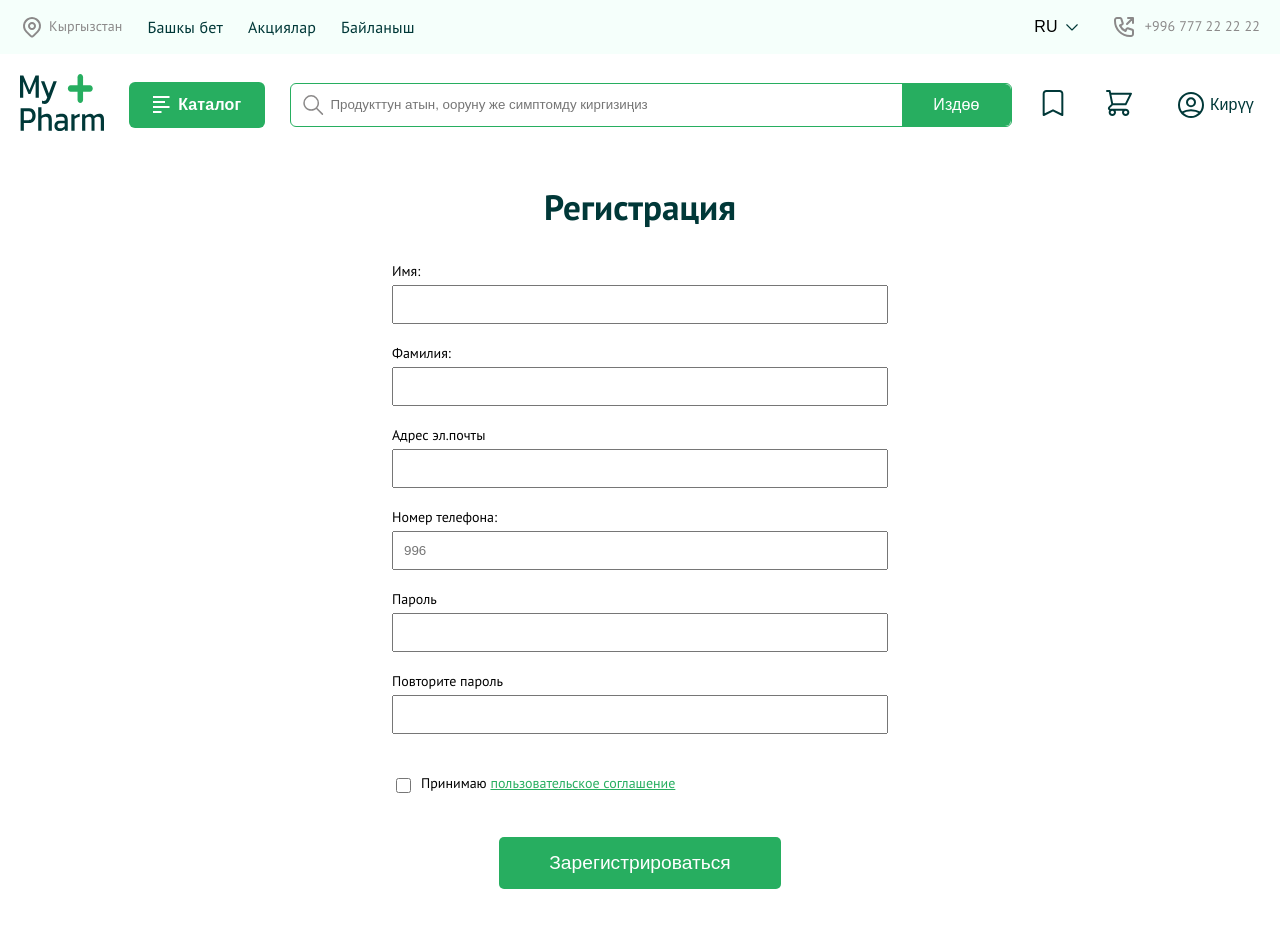
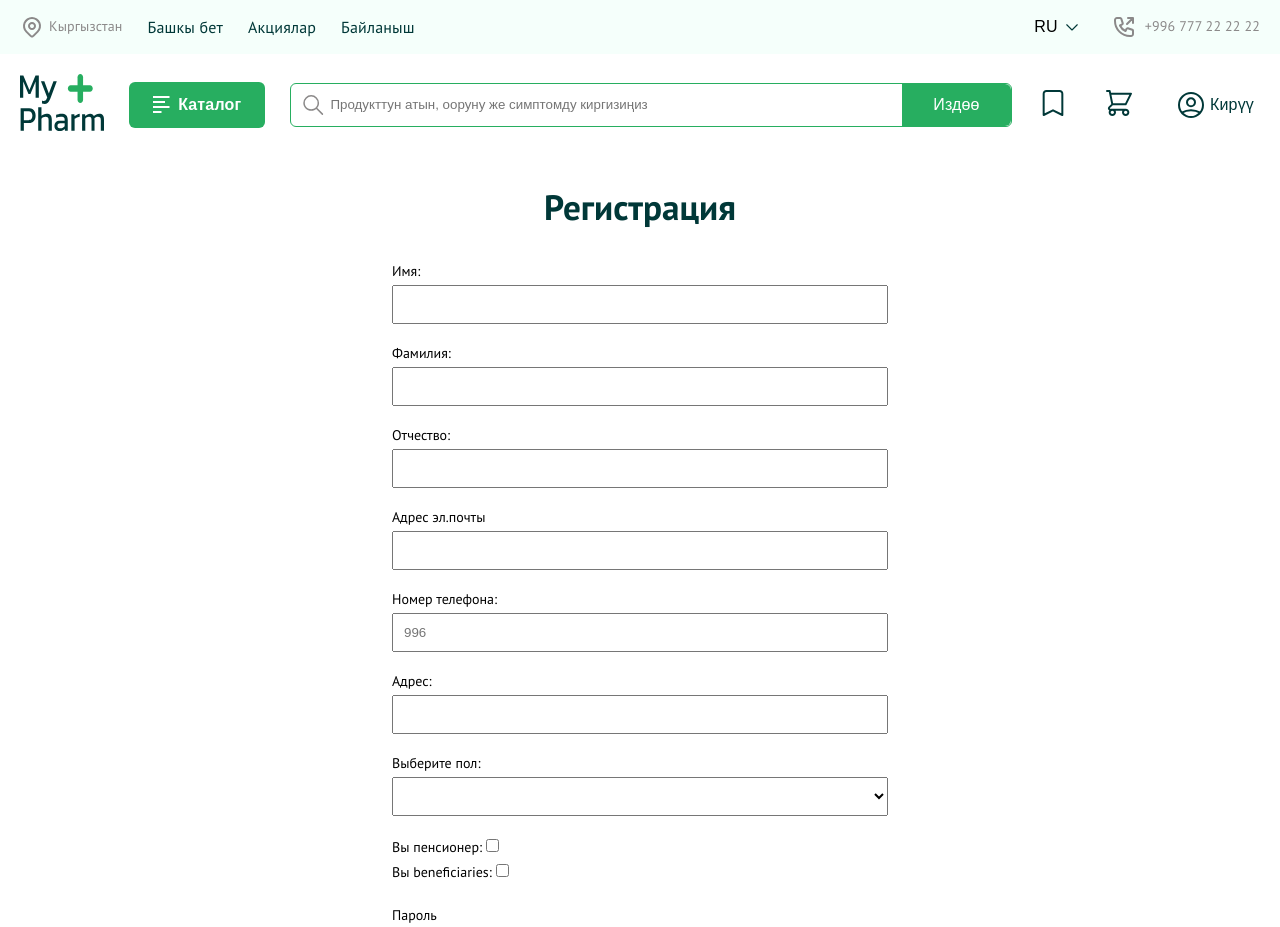
Before and after one commit to AinaSha/my-pharm, a React (Create React App) app: page /registration in a window 1280 px wide. Shown: the top 927 px of the page. Built offline with nearby package versions, Linux system fonts and the light colour scheme; no server answers.

Commit message:
feat: api create user

```diff
--- a/src/api/api.ts
+++ b/src/api/api.ts
@@ -1,6 +1,7 @@
 import { apiPath, apiEndpoints, METHODS } from './apiPath';
 import { IToken } from '../types/apiTypes';
 import { getFromLocalStorage } from '../utils/utilsForm';
+import { IcreateUser, ILogInform } from '../types/Types';
 
 export const api = {
   async SiginInUser(email: string, password: string): Promise<IToken | number | null> {
@@ -18,6 +19,7 @@ export const api = {
       });
       if (response.status === 200) {
         const data = await response.json();
+        console.log('SiginInUser___', data);
         return data;
       } else if (response.status === 403) {
         return response.status;
@@ -26,6 +28,42 @@ export const api = {
       }
     } catch (error) {
       throw new Error('Authorization failed');
+    }
+  },
+  async CreateUser(options: ILogInform): Promise<IcreateUser | number | null> {
+    try {
+      const response = await fetch(`${apiPath}${apiEndpoints.signup}`, {
+        method: METHODS.post,
+        headers: {
+          Accept: 'application/json',
+          'Content-Type': 'application/json',
+        },
+        body: JSON.stringify({
+          email: options.email,
+          first_name: options.first_name,
+          last_name: options.last_name,
+          sur_name: options.sur_name,
+          gender: options.gender,
+          phone: options.phone,
+          address: options.address,
+          is_pensioner: options.is_pensioner,
+          is_beneficiaries: options.is_beneficiaries,
+          password: options.password,
+          password_confirm: options.password_confirm,
+        }),
+      });
+      if (response.status === 201) {
+        const data = await response.json();
+        // this.SiginInUser(options.email, options.password);
+        console.log('api____', data);
+        return data;
+      } else if (response.status === 400) {
+        return response.status;
+      } else {
+        return await Promise.reject(new Error(response.statusText));
+      }
+    } catch (error) {
+      throw new Error('Registration failed');
     }
   },
   async RefreshToken(refresh: string): Promise<IToken | number | null> {
--- a/src/api/apiPath.ts
+++ b/src/api/apiPath.ts
@@ -1,6 +1,7 @@
 export const apiPath = 'http://api.med-service.online/api/v1';
 export const apiEndpoints = {
   signin: '/auth/token/',
+  signup: '/users/',
   refresh: '/auth/token/refresh/',
   getMe: '/users/me/',
 };
--- a/src/components/logIn/LogIn.scss
+++ b/src/components/logIn/LogIn.scss
@@ -11,7 +11,7 @@
         margin-bottom: 20px;
     }
 
-    .form-item input {
+    .form-item input, select {
         padding: 10px ;
     }
 
@@ -40,7 +40,7 @@
         align-items: center;
         margin: 40px 0;
 
-        input {
+        input, select {
             width: 15px;
             height: 15px;
             margin-right: 10px;
--- a/src/components/logIn/LogIn.tsx
+++ b/src/components/logIn/LogIn.tsx
@@ -1,19 +1,15 @@
-import { FC } from 'react';
+import { FC, useEffect } from 'react';
 import { useForm, SubmitHandler } from 'react-hook-form';
+import { useSelector } from 'react-redux';
 import { Link } from 'react-router-dom';
+import { RootState, store } from '../../store';
+import { CreateUser, SiginInUser } from '../../store/authUserReducer';
+import { ILogInform } from '../../types/Types';
 
 import './LogIn.scss';
 
-interface ILogInform {
-  firstName: string;
-  lastName: string;
-  mobileNumber: number;
-  email: string;
-  password: string;
-  confirmPassword: string;
-}
-
 export const LogIn: FC = () => {
+  const { registration } = useSelector((state: RootState) => state.AuthReducer);
   const {
     register,
     handleSubmit,
@@ -22,9 +18,18 @@ export const LogIn: FC = () => {
     formState: { errors },
   } = useForm<ILogInform>();
   const onSubmit: SubmitHandler<ILogInform> = (data) => {
-    console.log(data);
+    store.dispatch(CreateUser(data));
     reset();
+    if (registration) {
+      console.log('_11___', dataSiginIn.email, dataSiginIn.password);
+    }
+    store.dispatch(SiginInUser({ email: data.email, password: data.password }));
   };
+  const dataSiginIn = watch();
+  useEffect(() => {
+    console.log('____', dataSiginIn.email, dataSiginIn.password);
+    store.dispatch(SiginInUser({ email: dataSiginIn.email, password: dataSiginIn.password }));
+  }, [registration]);
 
   return (
     <form className="content-form" onSubmit={handleSubmit(onSubmit)}>
@@ -32,7 +37,7 @@ export const LogIn: FC = () => {
         <label>Имя:</label>
         <input
           type="text"
-          {...register('firstName', {
+          {...register('first_name', {
             required: '* Поле обьязательно к заполнению',
             minLength: {
               value: 4,
@@ -40,13 +45,13 @@ export const LogIn: FC = () => {
             },
           })}
         />
-        <div>{errors?.firstName && <p>{errors?.firstName?.message || 'Error!'}</p>}</div>
+        <div>{errors?.first_name && <p>{errors?.first_name?.message || 'Error!'}</p>}</div>
       </div>
       <div className="form-item">
         <label>Фамилия:</label>
         <input
           type="text"
-          {...register('lastName', {
+          {...register('last_name', {
             required: '* Поле обьязательно к заполнению',
             minLength: {
               value: 3,
@@ -54,7 +59,21 @@ export const LogIn: FC = () => {
             },
           })}
         />
-        <div>{errors?.lastName && <p>{errors?.lastName?.message || 'Error!'}</p>}</div>
+        <div>{errors?.last_name && <p>{errors?.last_name?.message || 'Error!'}</p>}</div>
+      </div>
+      <div className="form-item">
+        <label>Отчество:</label>
+        <input
+          type="text"
+          {...register('sur_name', {
+            required: '* Поле обьязательно к заполнению',
+            minLength: {
+              value: 3,
+              message: 'Минимум 3 символов',
+            },
+          })}
+        />
+        <div>{errors?.sur_name && <p>{errors?.sur_name?.message || 'Error!'}</p>}</div>
       </div>
       <div className="form-item">
         <label>Адрес эл.почты</label>
@@ -76,7 +95,7 @@ export const LogIn: FC = () => {
         <input
           type="tel"
           placeholder="996"
-          {...register('mobileNumber', {
+          {...register('phone', {
             required: '* Поле обьязательно к заполнению',
             minLength: {
               value: 12,
@@ -88,7 +107,38 @@ export const LogIn: FC = () => {
             },
           })}
         />
-        <div>{errors?.mobileNumber && <p>{errors?.mobileNumber?.message || 'Error!'}</p>}</div>
+        <div>{errors?.phone && <p>{errors?.phone?.message || 'Error!'}</p>}</div>
+      </div>
+      <div className="form-item">
+        <label>Адрес:</label>
+        <input
+          type="text"
+          {...register('address', {
+            minLength: {
+              value: 3,
+              message: 'Минимум 3 символов',
+            },
+          })}
+        />
+        <div>{errors?.address && <p>{errors?.address?.message || 'Error!'}</p>}</div>
+      </div>
+      <div className="form-item">
+        <label>Выберите пол:</label>
+        <select {...register('gender')}>
+          <option value=""></option>
+          <option value="women">women</option>
+          <option value="men">men</option>
+        </select>
+      </div>
+      <div className="form-item">
+        <label>
+          Вы пенсионер:
+          <input type="checkbox" {...register('is_pensioner')} />
+        </label>
+        <label>
+          Вы beneficiaries:
+          <input type="checkbox" {...register('is_beneficiaries')} />
+        </label>
       </div>
       <div className="form-item">
         <label>Пароль</label>
@@ -108,7 +158,7 @@ export const LogIn: FC = () => {
         <label>Повторите пароль</label>
         <input
           type="password"
-          {...register('confirmPassword', {
+          {...register('password_confirm', {
             required: 'Повторите пароль',
             validate: (val: string) => {
               if (watch('password') !== val) {
@@ -118,7 +168,7 @@ export const LogIn: FC = () => {
           })}
         />
         <div>
-          {errors?.confirmPassword && <p>{errors?.confirmPassword?.message || 'Error!'}</p>}
+          {errors?.password_confirm && <p>{errors?.password_confirm?.message || 'Error!'}</p>}
         </div>
       </div>
       <div className="confidentiality">
--- a/src/store/authUserReducer.ts
+++ b/src/store/authUserReducer.ts
@@ -1,6 +1,7 @@
 import { createSlice, createAsyncThunk } from '@reduxjs/toolkit';
 import { api } from '../api/api';
 import { DecodedToken, IToken, TAuthUser } from '../types/apiTypes';
+import { IcreateUser, ILogInform } from '../types/Types';
 import { createCookiFile, setLocalStorage, updateUserIdFromToken } from '../utils/utilsForm';
 
 export interface IInitialAuth {
@@ -19,6 +20,7 @@ export interface IInitialAuth {
   isLoading: boolean;
   siginIn: boolean;
   isAuth: boolean;
+  registration: boolean;
   exp: number;
 }
 
@@ -39,7 +41,14 @@ const initialAuth = {
   siginIn: false,
   isAuth: localStorage.getItem('__userIsAuth') ? true : false,
   exp: 0,
+  registration: false,
 };
+
+export const CreateUser = createAsyncThunk('Auth/CreateUser', async (option: ILogInform) => {
+  const data = await api.CreateUser(option);
+  console.log(data);
+  return data;
+});
 
 export const SiginInUser = createAsyncThunk('Auth/SiginInUser', async (option: TAuthUser) => {
   const data = await api.SiginInUser(option.email, option.password);
@@ -86,6 +95,19 @@ export const authSlice = createSlice({
         }
         state.isLoading = true;
       });
+    builder.addCase(CreateUser.pending, (state) => {
+      state.isLoading = true;
+    }),
+      builder.addCase(CreateUser.fulfilled, (state, action) => {
+        if (action.payload === 400) {
+          console.log('store____', action.payload);
+        } else {
+          console.log('store____', action.payload);
+          state.registration = true;
+          console.log('state.registration', state.registration);
+        }
+        state.registration = true;
+      });
     builder.addCase(RefreshToken.pending, (state) => {}),
       builder.addCase(RefreshToken.fulfilled, (state, action) => {
         if (action.payload === 403) {
```
Also changed, not shown: src/types/Types.ts (+26 -0 lines).
